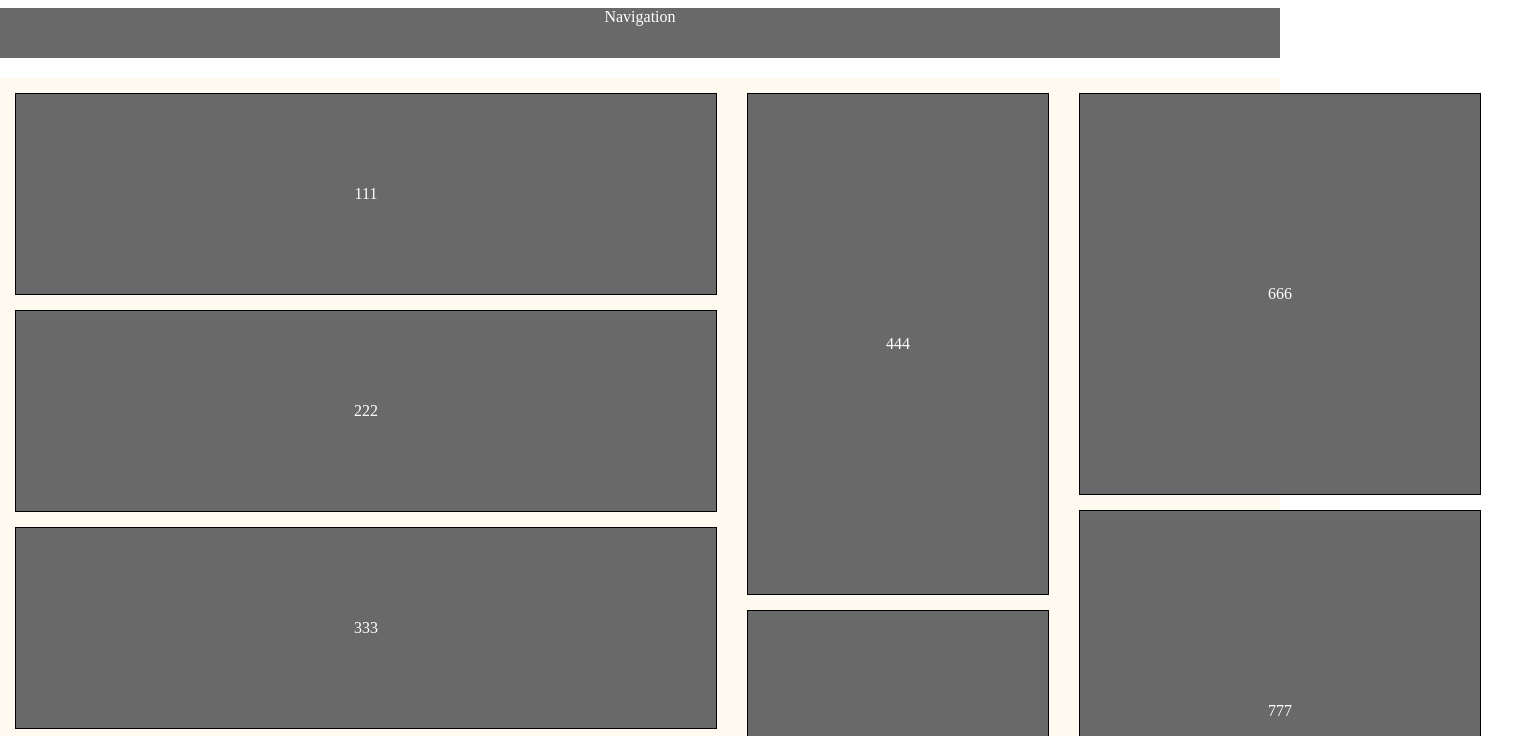
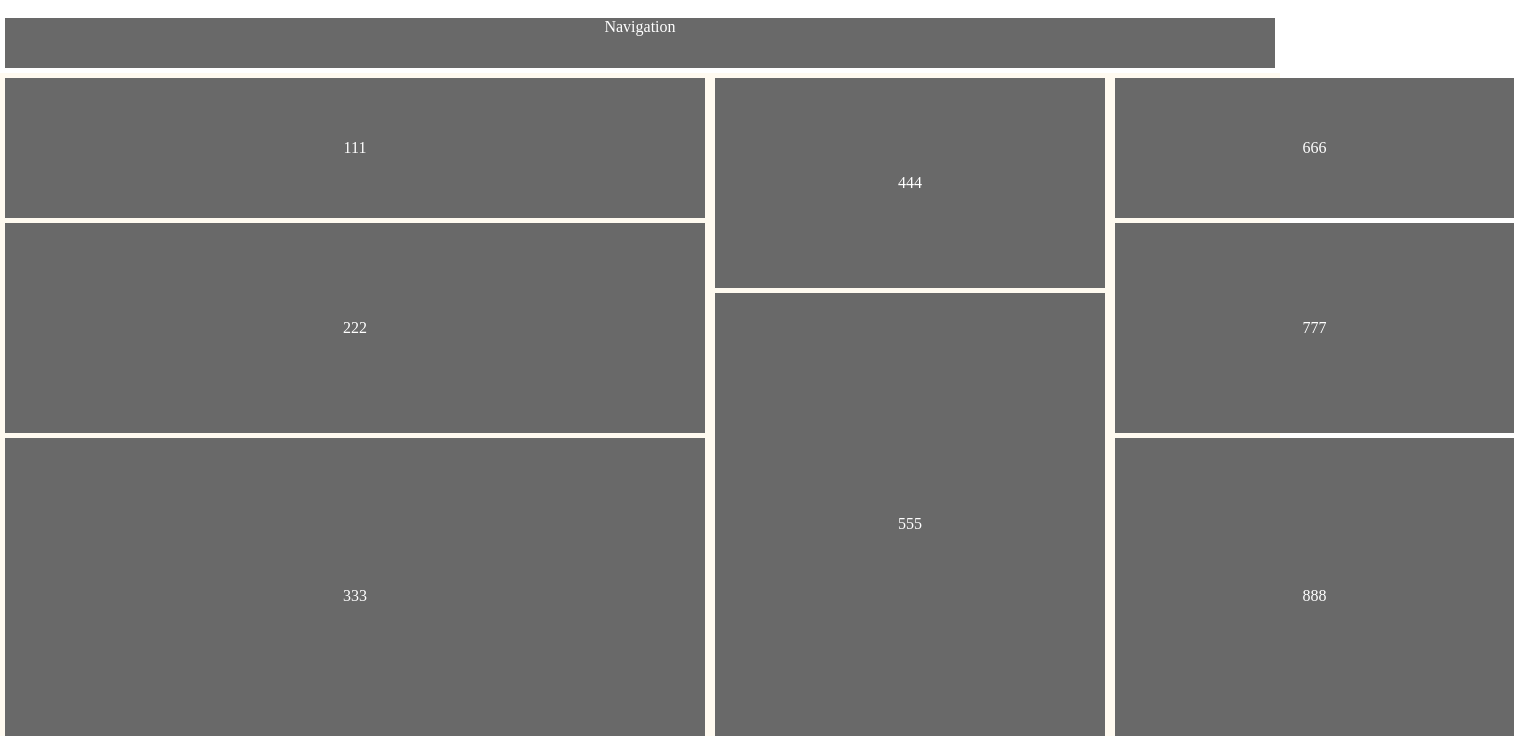
Before and after one commit to Bogdan-Lishchynskiy/html-css, a plain HTML site: page index.html in a window 1280 px wide. Shown: the part 108-844 px from the top of the page, 1519 px wide, since content can reach past the window. Drawn offline with Linux system fonts and the light colour scheme.

Commit message:
fix flexbox container

```diff
--- a/index.html
+++ b/index.html
@@ -17,49 +17,45 @@
         <div class="menu">
             <p>menu</p>
         </div>
-
     </header>
-
-    <div class="info">
+    <nav>
         <p>Navigation</p>
-    </div>
+    </nav>
     <main>
         <div class="container">
             <div clas="wrap1">
-                <div class="first_sect">
+                <div class="first_sect first_block">
                     <p>111</p>
                 </div>
-                <div class="first_sect">
+                <div class="first_sect second_block">
                     <p>222</p>
                 </div>
-                <div class="first_sect">
+                <div class="first_sect third_block">
                     <p>333</p>
                 </div>
             </div>
             <div clas="wrap2">
-                <div class="second_sect">
+                <div class="second_sect fourth_block">
                     <p>444</p>
                 </div>
-                <div class="second_sect">
+                <div class="second_sect fifth_block">
                     <p>555</p>
                 </div>
             </div>
             <div clas="wrap3">
-                <div class="third_sect">
+                <div class="third_sect six_block">
                     <p>666</p>
                 </div>
-                <div class="third_sect">
+                <div class="third_sect seventh_block">
                     <p>777</p>
                 </div>
-                <div class="third_sect">
+                <div class="third_sect eight_block">
                     <p>888</p>
                 </div>
             </div>
         </div>
     </main>
     <footer class="footer">Footer: Fixed height</footer>
-
-
 </body>
 
 </html>
--- a/style/style.css
+++ b/style/style.css
@@ -2,113 +2,128 @@ html,
 body {
     padding: 0;
     margin: 0;
-
 }
-
-body {
-    background-color: White;
-}
-
-/* div {
-    background-color: grey;
-} */
 
 p {
     color: white;
     text-align: center;
 }
-header{
+
+header {
     display: flex;
-    /* align-items: center; */
     justify-content: space-between;
 }
 
 .menu {
- /* align-items: flex-end; */
-
+    align-items: center;
     width: 50%;
     height: 100px;
     background-color: dimgrey;
+    margin: 5px;
 }
 
 .logo {
-    /* align-items: flex-end; */
 
     width: 300px;
     height: 100px;
     background-color: dimgrey;
-
+    margin: 5px;
 }
 
-.info {
-
+nav {
     height: 50px;
     margin-bottom: 20px;
+    margin: 5px;
     background-color: dimgrey;
-
 }
 
-
-.container{
-    display:flex;
+.container {
+    display: flex;
     background: floralwhite;
-    /* flex-direction: column; */
-
+    height: 700px;
 }
 
-.first_sect{
+.first_sect {
     display: flex;
     justify-content: center;
     align-items: center;
-    height: 200px;
-    width:700px;
-    border:1px solid black;
-    margin: 15px;
+    width: 700px;
+    margin: 5px;
     background-color: dimgrey;
 }
 
-.second_sect{
+.second_sect {
     display: flex;
-    /* flex-direction:column;  */
-    /* flex-wrap:wrap; */
-    /* flex-wrap: wrap; */
+    justify-content: center;
+    align-items: center;
+    width: 390px;
+    margin: 5px;
+    background-color: dimgrey;
+}
+
+.third_sect {
+    display: flex;
     justify-content: space-around;
     align-items: center;
-    height: 500px;
-    width:300px;
-    border:1px solid black;
-    margin: 15px;
+    width: 399px;
+    margin: 5px;
     background-color: dimgrey;
 }
-.third_sect{
+
+.wrap1 {
+    height: 100%;
     display: flex;
-    /* flex-direction:column;  */
-    /* flex-wrap:wrap; */
-    /* flex-wrap: wrap; */
-    justify-content: space-around;
-    align-items: center;
-    height:400px;
-    width:400px;
-    border:1px solid black;
-    margin: 15px;
-    background-color: dimgrey;
-}
-.wrap1{
-
-
-}
-.wrap2{
-
-}
-.wrap3{
-
+    flex-direction: column;
 }
 
+.first_block {
+    height: 20%;
+}
 
+.second_block {
+    height: 30%;
+}
 
-.footer{
+.third_block {
+    height: 45%;
+}
+
+.wrap2 {
+    height: 100%;
+    display: flex;
+    flex-direction: column;
+}
+
+.fourth_block {
+    height: 30%;
+}
+
+.fifth_block {
+    height: 66%;
+}
+
+.wrap3 {
+    height: 100%;
+    display: flex;
+    flex-direction: column;
+}
+
+.six_block {
+    height: 20%;
+}
+
+.seventh_block {
+    height: 30%;
+}
+
+.eight_block {
+    height: 45%;
+}
+
+.footer {
     height: 50px;
     background: #666;
     color: #fff;
     text-align: center;
-  }
+    margin: 5px;
+}
```
